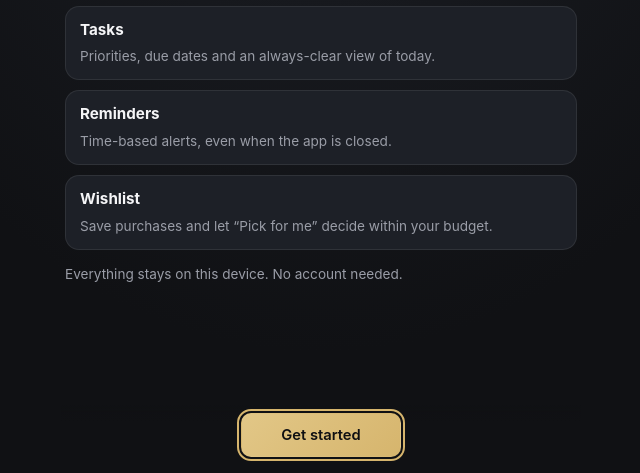
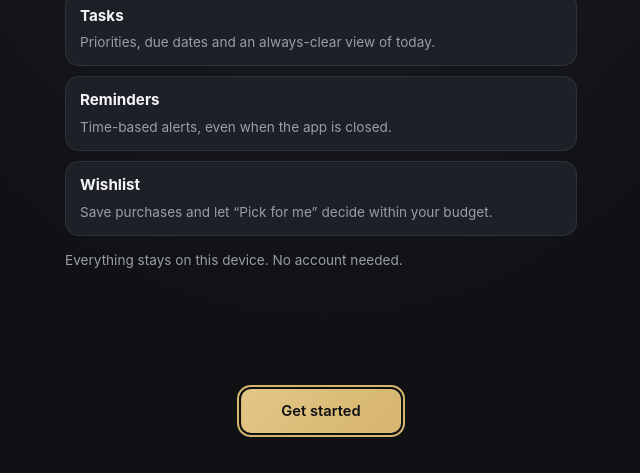
Before and after one commit to CoffieEtor/DayMark, a website: page index.html in a window 1280 px wide. Shown: the part 327-800 px from the top of the page, without its empty margins (319-959 px from the left). Drawn offline with Linux system fonts and the light colour scheme.

Commit message:
Add bottom spacing below onboarding navigation buttons

```diff
--- a/css/onboarding.css
+++ b/css/onboarding.css
@@ -246,7 +246,8 @@
   max-width: 520px;
   width: 100%;
   margin: 0 auto;
-  padding-top: 8px;
+  padding-top: 12px;
+  padding-bottom: max(24px, env(safe-area-inset-bottom));
 }
 
 .ob-nav.single .ob-btn.primary {
```
